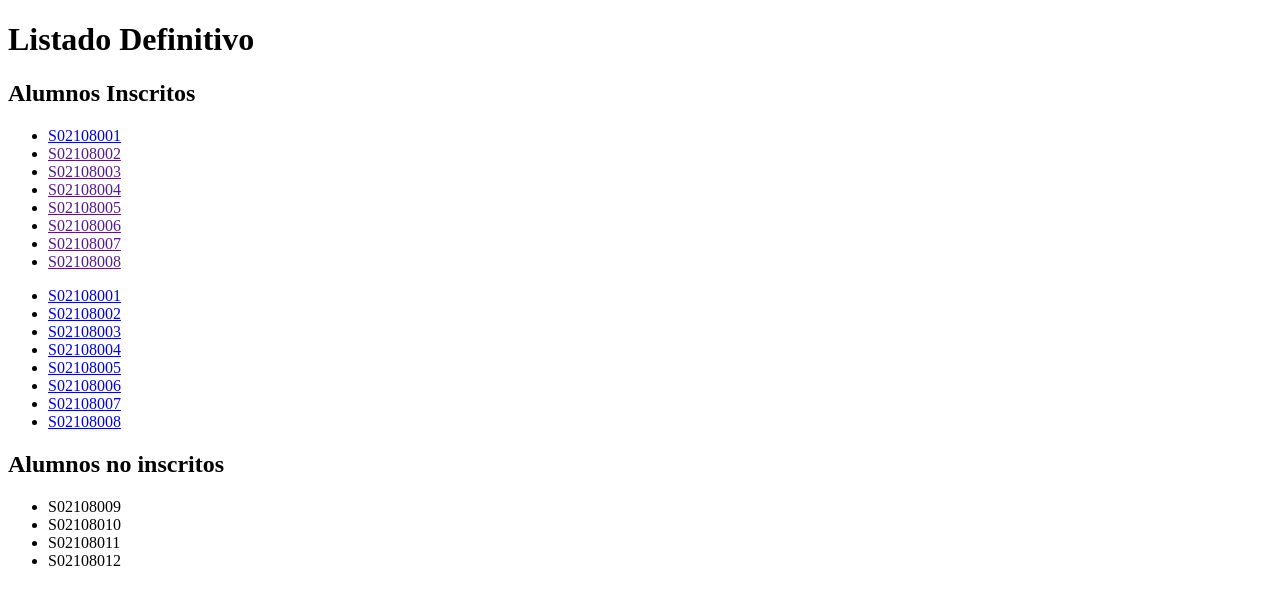
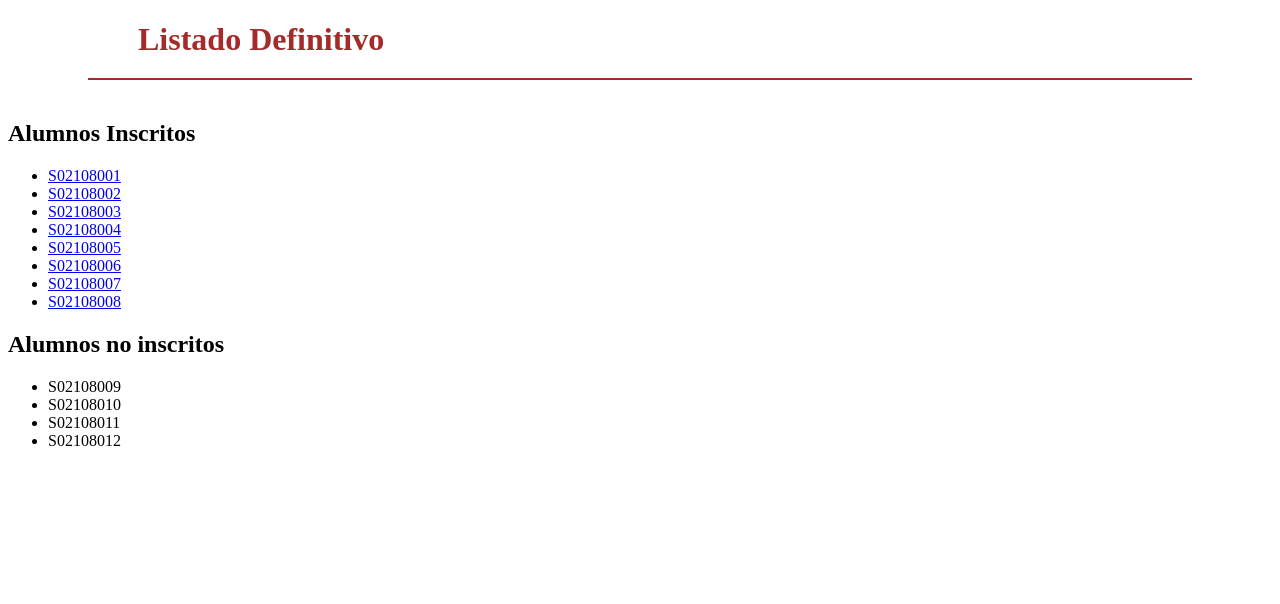
Before and after one commit to Yielcy/80688, a plain HTML site: page ejemplo.html in a window 1280 px wide. Drawn offline with Linux system fonts and the light colour scheme.

Commit message:
Actualización de la clase del pasado miercoles

```diff
--- a/ejemplo.html
+++ b/ejemplo.html
@@ -5,6 +5,7 @@
     <meta http-equiv="X-UA-Compatible" content="IE=edge">
     <meta name="viewport" content="width=device-width, initial-scale=1.0">
     <title>Alumnos Inscritos</title>
+    <link rel="stylesheet" href="estilo.css">
 </head>
 <body>
     <h1>Listado Definitivo</h1>
@@ -12,27 +13,18 @@
     <!-- ul>li{S0210800}*8>a #No sirve para lo que quiero pero la estructura sirve -->
     <!-- ul>li{S0210800$}*8>a #Si sirve -->
     <!-- ul>(li>a{S0210800$})*8 #Si sirve -->
+    <!-- ul>(li>a[href="pagina.html"]{S0210800$})*8 -->
     <ul>
         <li><a href="ejemplo2.html">S02108001</a></li>
-        <li><a href="">S02108002</a></li>
-        <li><a href="">S02108003</a></li>
-        <li><a href="">S02108004</a></li>
-        <li><a href="">S02108005</a></li>
-        <li><a href="">S02108006</a></li>
-        <li><a href="">S02108007</a></li>
-        <li><a href="">S02108008</a></li>
+        <li><a href="ejemplo2.html">S02108002</a></li>
+        <li><a href="ejemplo2.html">S02108003</a></li>
+        <li><a href="ejemplo2.html">S02108004</a></li>
+        <li><a href="ejemplo2.html">S02108005</a></li>
+        <li><a href="ejemplo2.html">S02108006</a></li>
+        <li><a href="ejemplo2.html">S02108007</a></li>
+        <li><a href="ejemplo2.html">S02108008</a></li>
     </ul>
-    <!-- ul>(li>a[href="pagina.html"]{S0210800$})*8 -->
-    <ul>
-        <li><a href="pagina.html">S02108001</a></li>
-        <li><a href="pagina.html">S02108002</a></li>
-        <li><a href="pagina.html">S02108003</a></li>
-        <li><a href="pagina.html">S02108004</a></li>
-        <li><a href="pagina.html">S02108005</a></li>
-        <li><a href="pagina.html">S02108006</a></li>
-        <li><a href="pagina.html">S02108007</a></li>
-        <li><a href="pagina.html">S02108008</a></li>
-    </ul>
+
     <h2>Alumnos no inscritos</h2>
     <!-- Buscar la forma de inicar una lista de valor diferente de 1 -->
     <!--ul>li{S021080$$@9}*4 #Si sirve -->
--- a/estilo.css
+++ b/estilo.css
@@ -0,0 +1,13 @@
+h1{
+
+    color: brown;
+    margin-bottom: 40px;
+    padding-bottom: 20px;
+    border-bottom-width: 2px;
+    border-bottom-style: double;
+    padding-left: 50px;
+    padding-right: 50px;
+    margin-left: 80px;
+    margin-right: 80px;
+
+}
```
Also changed, not shown: index.html (+6 -3 lines).
